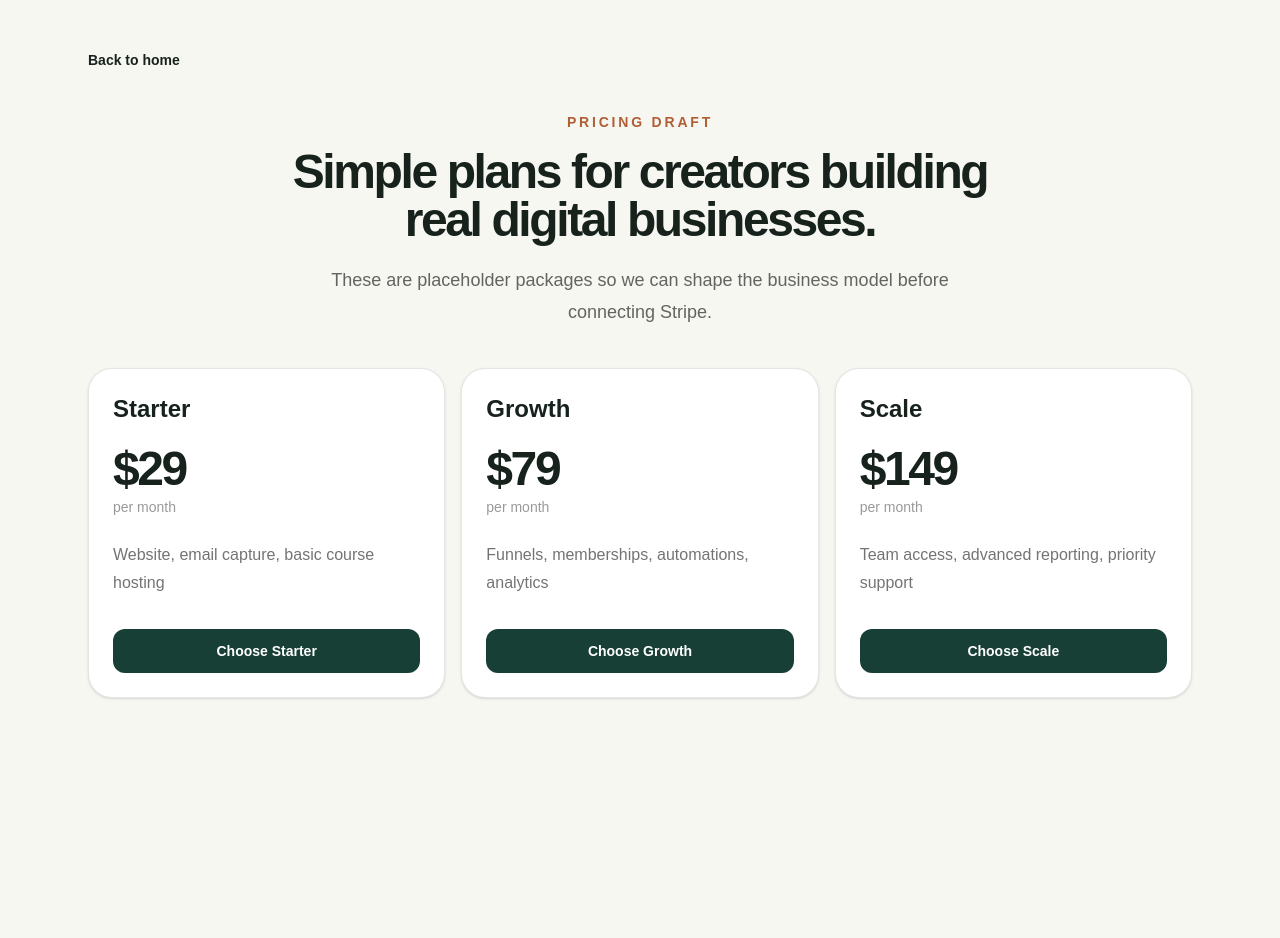
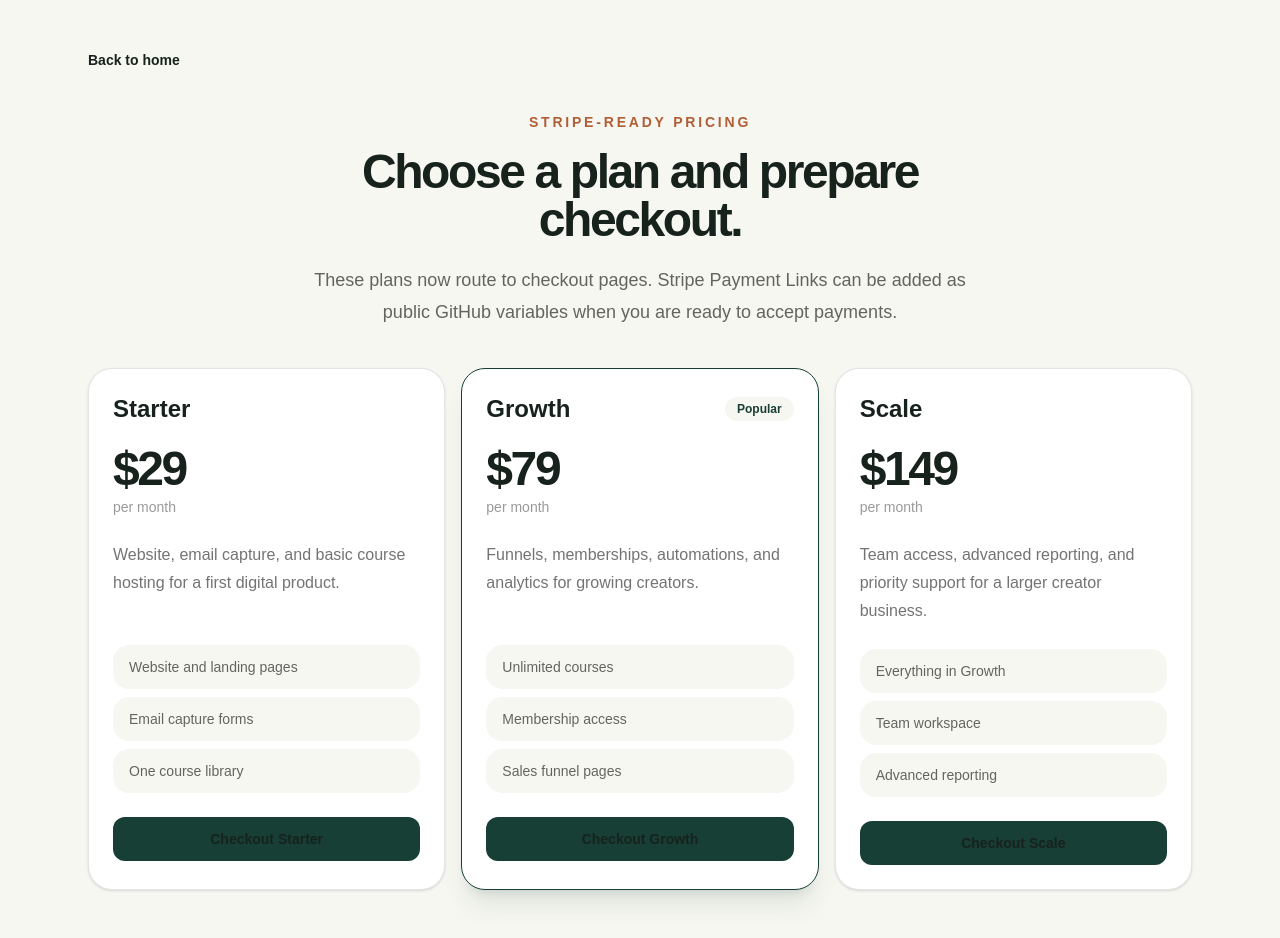
Before and after one commit to c21adnan/iqra, a Next.js app: page /pricing in a window 1280 px wide. Before the commit the page ends 800 px from the top, so only its background shows below. Built offline with nearby package versions, Linux system fonts and the light colour scheme; no server answers.

Commit message:
Add Stripe-ready checkout pages

```diff
--- /dev/null
+++ b/app/checkout/[plan]/page.js
@@ -0,0 +1,90 @@
+import Link from "next/link";
+import { getPlan, plans } from "../../lib/plans";
+
+export function generateStaticParams() {
+  return plans.map((plan) => ({ plan: plan.slug }));
+}
+
+export default async function CheckoutPage({ params }) {
+  const { plan: planSlug } = await params;
+  const plan = getPlan(planSlug);
+
+  if (!plan) {
+    return (
+      <main className="mx-auto max-w-4xl px-6 py-12">
+        <Link className="text-sm font-semibold text-[#173f35]" href="/pricing/">
+          Back to pricing
+        </Link>
+        <h1 className="mt-10 text-4xl font-semibold">Plan not found</h1>
+      </main>
+    );
+  }
+
+  return (
+    <main className="mx-auto max-w-6xl px-6 py-12">
+      <Link className="text-sm font-semibold text-[#173f35]" href="/pricing/">
+        Back to pricing
+      </Link>
+
+      <section className="mt-10 grid gap-8 lg:grid-cols-[1fr_420px]">
+        <div className="rounded-[2rem] bg-[#173f35] p-8 text-white">
+          <p className="text-sm font-semibold uppercase tracking-[0.2em] text-white/55">Stripe-ready checkout</p>
+          <h1 className="mt-4 text-5xl font-semibold tracking-[-0.05em]">Review your {plan.name} plan.</h1>
+          <p className="mt-5 max-w-2xl text-lg leading-8 text-white/65">
+            This checkout step is ready for Stripe Payment Links. Once the plan link is added in GitHub, the button
+            will send customers to Stripe's hosted payment page.
+          </p>
+          <div className="mt-8 rounded-3xl bg-white/10 p-5">
+            <p className="text-sm text-white/55">Selected plan</p>
+            <p className="mt-2 text-4xl font-semibold">{plan.price}</p>
+            <p className="mt-1 text-white/55">{plan.interval}</p>
+          </div>
+        </div>
+
+        <aside className="rounded-[2rem] border border-black/10 bg-white p-6 shadow-sm">
+          <div className="flex items-center justify-between gap-4">
+            <div>
+              <p className="text-sm font-semibold uppercase tracking-[0.18em] text-[#b15e35]">Order summary</p>
+              <h2 className="mt-3 text-3xl font-semibold">{plan.name}</h2>
+            </div>
+            {plan.featured ? (
+              <span className="rounded-full bg-[#f7f7f2] px-3 py-1 text-xs font-semibold text-[#173f35]">Popular</span>
+            ) : null}
+          </div>
+
+          <p className="mt-5 leading-7 text-black/55">{plan.description}</p>
+
+          <div className="mt-6 grid gap-3">
+            {plan.features.map((feature) => (
+              <div key={feature} className="rounded-2xl bg-[#f7f7f2] p-4 text-sm font-medium">
+                {feature}
+              </div>
+            ))}
+          </div>
+
+          {plan.paymentLink ? (
+            <a
+              className="mt-6 block rounded-xl bg-[#173f35] px-5 py-3 text-center text-sm font-semibold text-white"
+              href={plan.paymentLink}
+              rel="noreferrer"
+              target="_blank"
+            >
+              Continue to Stripe
+            </a>
+          ) : (
+            <div className="mt-6 rounded-2xl border border-[#b15e35]/20 bg-[#fff8f3] p-4">
+              <p className="font-semibold text-[#7a3f22]">Stripe Payment Link not connected yet.</p>
+              <p className="mt-2 text-sm leading-6 text-[#7a3f22]/80">
+                Add the public GitHub variable for this plan, then redeploy. No secret Stripe keys are needed on Doteasy.
+              </p>
+            </div>
+          )}
+
+          <Link className="mt-5 block text-center text-sm font-semibold text-[#173f35]" href="/account/">
+            View member account
+          </Link>
+        </aside>
+      </section>
+    </main>
+  );
+}
--- /dev/null
+++ b/app/lib/plans.js
@@ -0,0 +1,34 @@
+export const plans = [
+  {
+    slug: "starter",
+    name: "Starter",
+    price: "$29",
+    interval: "per month",
+    description: "Website, email capture, and basic course hosting for a first digital product.",
+    paymentLink: process.env.NEXT_PUBLIC_STRIPE_STARTER_LINK || "",
+    features: ["Website and landing pages", "Email capture forms", "One course library", "Member dashboard preview"],
+  },
+  {
+    slug: "growth",
+    name: "Growth",
+    price: "$79",
+    interval: "per month",
+    description: "Funnels, memberships, automations, and analytics for growing creators.",
+    paymentLink: process.env.NEXT_PUBLIC_STRIPE_GROWTH_LINK || "",
+    featured: true,
+    features: ["Unlimited courses", "Membership access", "Sales funnel pages", "Email automation preview", "Analytics dashboard"],
+  },
+  {
+    slug: "scale",
+    name: "Scale",
+    price: "$149",
+    interval: "per month",
+    description: "Team access, advanced reporting, and priority support for a larger creator business.",
+    paymentLink: process.env.NEXT_PUBLIC_STRIPE_SCALE_LINK || "",
+    features: ["Everything in Growth", "Team workspace", "Advanced reporting", "Priority support", "Migration planning"],
+  },
+];
+
+export function getPlan(slug) {
+  return plans.find((plan) => plan.slug === slug);
+}
--- a/app/pricing/page.js
+++ b/app/pricing/page.js
@@ -1,11 +1,5 @@
 import Link from "next/link";
-import { AuthSignupButton } from "../components/AuthActions";
-
-const plans = [
-  ["Starter", "$29", "Website, email capture, basic course hosting"],
-  ["Growth", "$79", "Funnels, memberships, automations, analytics"],
-  ["Scale", "$149", "Team access, advanced reporting, priority support"],
-];
+import { plans } from "../lib/plans";
 
 export default function PricingPage() {
   return (
@@ -14,25 +8,46 @@ export default function PricingPage() {
         Back to home
       </Link>
       <section className="mt-10 text-center">
-        <p className="text-sm font-semibold uppercase tracking-[0.2em] text-[#b15e35]">Pricing draft</p>
+        <p className="text-sm font-semibold uppercase tracking-[0.2em] text-[#b15e35]">Stripe-ready pricing</p>
         <h1 className="mx-auto mt-4 max-w-3xl text-5xl font-semibold tracking-[-0.05em]">
-          Simple plans for creators building real digital businesses.
+          Choose a plan and prepare checkout.
         </h1>
         <p className="mx-auto mt-5 max-w-2xl text-lg leading-8 text-black/60">
-          These are placeholder packages so we can shape the business model before connecting Stripe.
+          These plans now route to checkout pages. Stripe Payment Links can be added as public GitHub variables when
+          you are ready to accept payments.
         </p>
       </section>
 
       <section className="mt-10 grid gap-4 md:grid-cols-3">
-        {plans.map(([name, price, description]) => (
-          <article key={name} className="rounded-3xl border border-black/10 bg-white p-6 shadow-sm">
-            <h2 className="text-2xl font-semibold">{name}</h2>
-            <p className="mt-5 text-5xl font-semibold tracking-[-0.05em]">{price}</p>
-            <p className="mt-1 text-sm text-black/40">per month</p>
-            <p className="mt-6 min-h-16 leading-7 text-black/55">{description}</p>
-            <AuthSignupButton className="mt-6 block w-full rounded-xl bg-[#173f35] px-5 py-3 text-center text-sm font-semibold text-white">
-              Choose {name}
-            </AuthSignupButton>
+        {plans.map((plan) => (
+          <article
+            key={plan.slug}
+            className={`rounded-3xl border bg-white p-6 shadow-sm ${
+              plan.featured ? "border-[#173f35] shadow-xl shadow-[#173f35]/10" : "border-black/10"
+            }`}
+          >
+            <div className="flex items-center justify-between gap-3">
+              <h2 className="text-2xl font-semibold">{plan.name}</h2>
+              {plan.featured ? (
+                <span className="rounded-full bg-[#f7f7f2] px-3 py-1 text-xs font-semibold text-[#173f35]">Popular</span>
+              ) : null}
+            </div>
+            <p className="mt-5 text-5xl font-semibold tracking-[-0.05em]">{plan.price}</p>
+            <p className="mt-1 text-sm text-black/40">{plan.interval}</p>
+            <p className="mt-6 min-h-20 leading-7 text-black/55">{plan.description}</p>
+            <div className="mt-6 grid gap-2">
+              {plan.features.slice(0, 3).map((feature) => (
+                <p key={feature} className="rounded-2xl bg-[#f7f7f2] px-4 py-3 text-sm text-black/60">
+                  {feature}
+                </p>
+              ))}
+            </div>
+            <Link
+              className="mt-6 block w-full rounded-xl bg-[#173f35] px-5 py-3 text-center text-sm font-semibold text-white"
+              href={`/checkout/${plan.slug}/`}
+            >
+              Checkout {plan.name}
+            </Link>
           </article>
         ))}
       </section>
```
